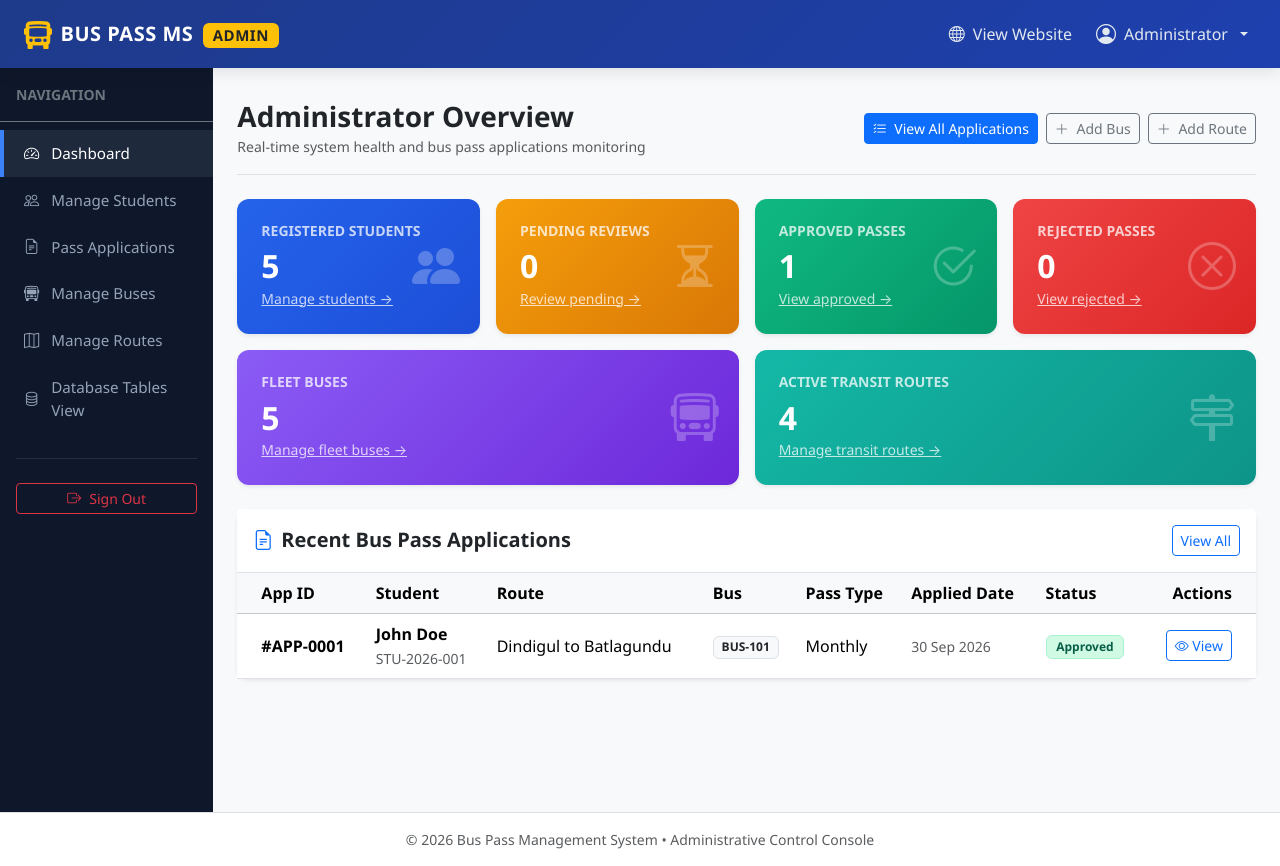
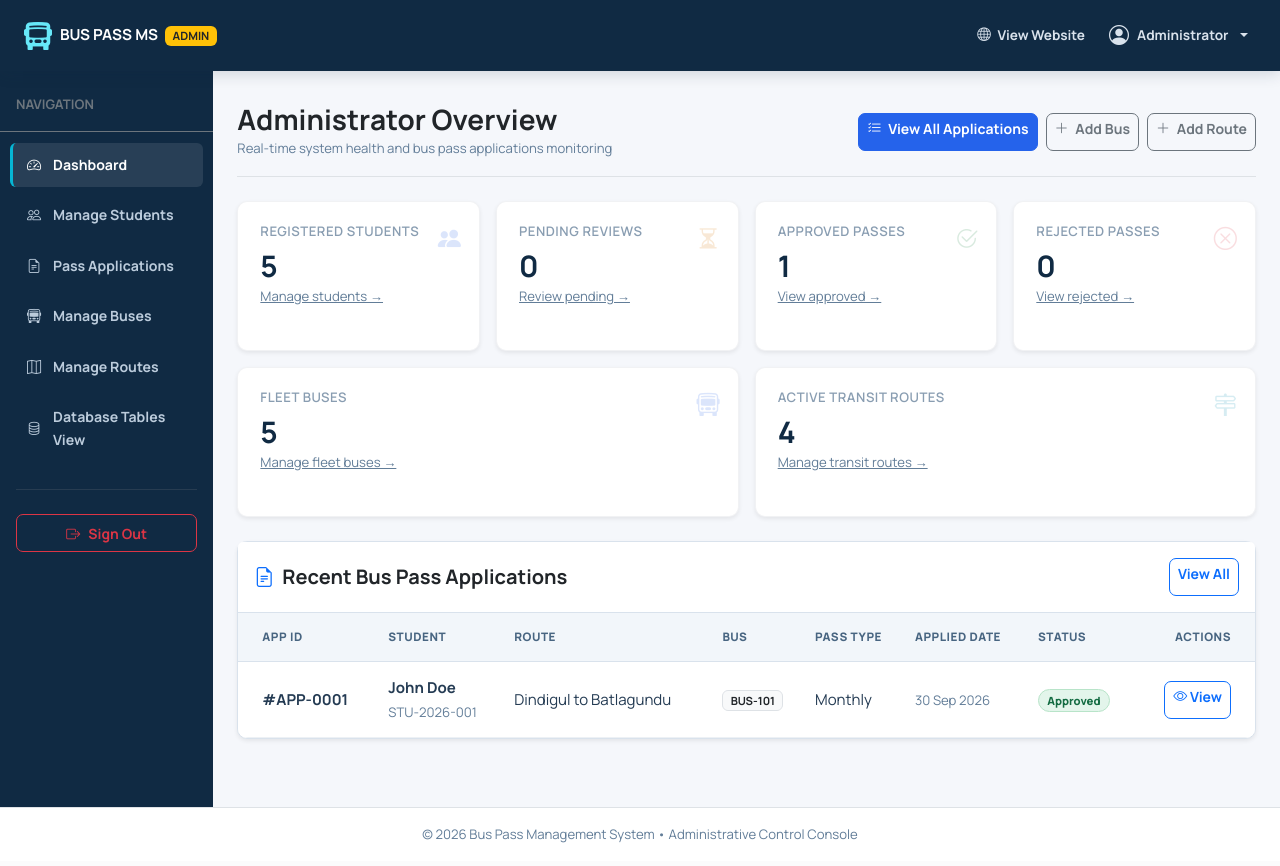
Before and after one commit to Thanga2401/My-first-project, a PHP site: page /admin/dashboard.php in a window 1280 px wide. After the commit the page ends 843 px from the top, so only its background shows below. Run offline with PHP 8.4, Linux system fonts and the light colour scheme; the visitor is signed in with stand-in values (Sample User, id 1); data comes from the database, SQL or seed files in the repository.

Commit message:
final committ

```diff
--- a/admin/includes/header.php
+++ b/admin/includes/header.php
@@ -61,6 +61,11 @@ $page_title = isset($page_title) ? $page_title . " - Admin Panel" : "Admin Panel
 
 <div class="container-fluid">
     <div class="row">
+        <div class="col-12 d-md-none py-2 no-print">
+            <button class="btn btn-outline-primary w-100" type="button" data-bs-toggle="collapse" data-bs-target="#sidebarMenu" aria-controls="sidebarMenu" aria-expanded="false" aria-label="Toggle admin navigation">
+                <i class="bi bi-list me-2"></i>Admin Navigation
+            </button>
+        </div>
         <!-- Sidebar Column -->
         <div class="col-md-3 col-lg-2 px-0 d-md-block collapse admin-sidebar no-print" id="sidebarMenu">
             <?php include_once __DIR__ . '/sidebar.php'; ?>
--- a/css/style.css
+++ b/css/style.css
@@ -1,282 +1,163 @@
-/* =======================================================
-   BUS PASS MANAGEMENT SYSTEM - CUSTOM STYLES
-   ======================================================= */
+@import url('https://fonts.googleapis.com/css2?family=Manrope:wght@400;500;600;700;800&display=swap');
 
 :root {
-    --primary-color: #1e40af;
-    --primary-hover: #1d4ed8;
-    --secondary-color: #0f766e;
-    --accent-color: #f59e0b;
-    --dark-bg: #0f172a;
-    --light-bg: #f8fafc;
-    --card-shadow: 0 10px 25px -5px rgba(0, 0, 0, 0.06), 0 8px 10px -6px rgba(0, 0, 0, 0.04);
-    --card-shadow-hover: 0 20px 25px -5px rgba(0, 0, 0, 0.1), 0 10px 10px -5px rgba(0, 0, 0, 0.04);
+    --primary-color: #102a43;
+    --primary-hover: #183b56;
+    --secondary-color: #2563eb;
+    --accent-color: #06b6d4;
+    --dark-bg: #102a43;
+    --light-bg: #f5f7fb;
+    --surface: #ffffff;
+    --ink: #243b53;
+    --muted: #627d98;
+    --line: #d9e2ec;
+    --card-shadow: 0 8px 24px rgba(16, 42, 67, 0.06);
+    --card-shadow-hover: 0 14px 30px rgba(16, 42, 67, 0.11);
+    --radius: 10px;
 }
 
-body {
-    font-family: 'Segoe UI', system-ui, -apple-system, BlinkMacSystemFont, Roboto, sans-serif;
-    background-color: var(--light-bg);
-    color: #334155;
-    min-height: 100vh;
-    display: flex;
-    flex-direction: column;
+html { scroll-behavior: smooth; }
+body { min-height: 100vh; display: flex; flex-direction: column; background: var(--light-bg); color: var(--ink); font-family: 'Manrope', 'Segoe UI', sans-serif; font-size: 0.94rem; line-height: 1.6; -webkit-font-smoothing: antialiased; }
+main { flex: 1; }
+a { color: var(--secondary-color); }
+a:hover { color: #1749b1; }
+:focus-visible { outline: 3px solid rgba(6, 182, 212, 0.55); outline-offset: 2px; }
+::selection { color: #fff; background: var(--secondary-color); }
+
+.navbar-custom { z-index: 1030; background: var(--primary-color); box-shadow: 0 3px 14px rgba(16, 42, 67, 0.16); }
+.navbar-custom .navbar-brand { color: #fff !important; font-size: 0.95rem; font-weight: 800; }
+.navbar-custom .navbar-brand i { color: #67e8f9 !important; }
+.navbar-custom .nav-link { padding: 0.55rem 0.75rem; border-radius: 7px; color: #d9e2ec !important; font-size: 0.85rem; font-weight: 700; transition: color 160ms ease, background-color 160ms ease; }
+.navbar-custom .nav-link:hover, .navbar-custom .nav-link.active { color: #fff !important; background: rgba(255, 255, 255, 0.12); }
+.navbar-custom .btn-outline-light { border-color: rgba(255, 255, 255, 0.38); }
+
+.hero-section { position: relative; overflow: hidden; padding: clamp(3.75rem, 8vw, 6.5rem) 0; color: #fff; background: var(--primary-color); }
+.hero-section::before { position: absolute; inset: 0 0 0 auto; width: 42%; content: ''; pointer-events: none; background: linear-gradient(135deg, transparent 20%, rgba(6, 182, 212, 0.12)); }
+.hero-section > .container { position: relative; z-index: 1; }
+.hero-section h1 { max-width: 760px; font-size: clamp(2.3rem, 5vw, 4rem); line-height: 1.12; }
+.hero-section .lead { max-width: 650px; font-size: 1.05rem; color: #d9e2ec !important; }
+.hero-section .bg-white { border-radius: var(--radius) !important; box-shadow: 0 22px 50px rgba(3, 18, 34, 0.2) !important; }
+.hero-section .bg-white h4 { color: var(--primary-color); }
+
+.card, .card-custom { border: 1px solid var(--line) !important; border-radius: var(--radius) !important; background-color: var(--surface); box-shadow: var(--card-shadow); }
+.card-custom { transition: box-shadow 180ms ease, border-color 180ms ease; }
+.card-custom:hover { box-shadow: var(--card-shadow-hover); }
+.card-header { border-color: var(--line) !important; }
+.card-header.bg-primary, .card-header.bg-dark { background: var(--primary-color) !important; }
+.rounded-top-3 { border-top-left-radius: var(--radius) !important; border-top-right-radius: var(--radius) !important; }
+
+.stat-card { min-height: 150px; padding: 22px; overflow: hidden; position: relative; border: 1px solid rgba(16, 42, 67, 0.06); border-radius: var(--radius); color: var(--ink); background: #fff; box-shadow: var(--card-shadow); transition: transform 180ms ease, box-shadow 180ms ease; }
+.stat-card:hover { transform: translateY(-2px); box-shadow: var(--card-shadow-hover); }
+.stat-card h6 { position: relative; z-index: 1; color: var(--muted); letter-spacing: 0.04em; }
+.stat-card h2 { position: relative; z-index: 1; color: var(--primary-color); font-size: 1.85rem; }
+.stat-card small, .stat-card small a { position: relative; z-index: 1; color: var(--muted) !important; opacity: 1 !important; }
+.stat-card .stat-icon { position: absolute; top: 18px; right: 18px; color: var(--secondary-color); font-size: 1.45rem; opacity: 0.16; }
+.stat-card-blue, .stat-card-amber, .stat-card-green, .stat-card-red, .stat-card-purple, .stat-card-teal { background: #fff; }
+.stat-card-amber .stat-icon { color: #d97706; }
+.stat-card-green .stat-icon { color: #16803c; }
+.stat-card-red .stat-icon { color: #dc3545; }
+.stat-card-teal .stat-icon { color: #0891b2; }
+
+.badge-pending, .badge-approved, .badge-rejected { padding: 0.42em 0.75em; border: 1px solid transparent; border-radius: 999px; font-weight: 800; }
+.badge-pending { color: #855400; background: #fff4d6; border-color: #f5d88b; }
+.badge-approved { color: #146c43; background: #e3f5eb; border-color: #b8e4c9; }
+.badge-rejected { color: #a52834; background: #fce8e9; border-color: #f3c1c5; }
+
+.btn { min-height: 38px; border-radius: 7px; font-weight: 700; transition: transform 150ms ease, box-shadow 150ms ease, background-color 150ms ease; }
+.btn:hover { transform: translateY(-1px); }
+.btn:active { transform: translateY(0); }
+.btn-primary { border-color: var(--secondary-color); background: var(--secondary-color); }
+.btn-primary:hover, .btn-primary:focus { border-color: #1d4ed8; background: #1d4ed8; }
+.btn-dark { border-color: var(--primary-color); background: var(--primary-color); }
+.btn-dark:hover { border-color: var(--primary-hover); background: var(--primary-hover); }
+.btn-warning { color: #1f2937; }
+
+.form-control, .form-select, .input-group-text { min-height: 44px; border-color: #cbd5e1; border-radius: 7px; color: var(--ink); background-color: #fff; }
+.input-group > .form-control:not(:last-child), .input-group > .form-select:not(:last-child), .input-group > .input-group-text { border-top-right-radius: 0; border-bottom-right-radius: 0; }
+.input-group > .form-control:not(:first-child), .input-group > .form-select:not(:first-child) { border-top-left-radius: 0; border-bottom-left-radius: 0; }
+.input-group > .btn { min-height: 44px; }
+.form-control:focus, .form-select:focus { border-color: var(--accent-color); box-shadow: 0 0 0 0.2rem rgba(6, 182, 212, 0.15); }
+.form-label { color: var(--ink); font-size: 0.87rem; }
+.form-text, .text-muted { color: var(--muted) !important; }
+
+.table-responsive { border-radius: 0 0 var(--radius) var(--radius); }
+.table { --bs-table-color: var(--ink); --bs-table-hover-bg: #f5f9fd; margin-bottom: 0; }
+.table thead th { padding-top: 0.9rem; padding-bottom: 0.9rem; color: #486581; background: #f2f6fa; border-bottom: 1px solid var(--line); font-size: 0.73rem; font-weight: 800; letter-spacing: 0.045em; text-transform: uppercase; white-space: nowrap; }
+.table tbody td { padding-top: 0.85rem; padding-bottom: 0.85rem; border-color: #edf1f5; }
+.table-hover > tbody > tr { transition: background-color 140ms ease; }
+.table td .btn { white-space: nowrap; }
+
+.alert { border-radius: 8px; }
+.footer-custom { margin-top: auto; padding: 22px 0; color: #d9e2ec; background: var(--primary-color); }
+.footer-custom .text-secondary { color: #bcccdc !important; }
+
+.digital-pass-container { width: min(100%, 720px); margin: 24px auto; }
+.digital-pass { position: relative; overflow: hidden; border: 1px solid #b8c9dc; border-radius: 12px; background: #fff; box-shadow: 0 18px 44px rgba(16, 42, 67, 0.14); }
+.pass-header { display: flex; justify-content: space-between; align-items: center; gap: 14px; padding: 18px 24px; color: #fff; background: var(--primary-color); }
+.pass-body { padding: 26px; }
+.pass-watermark { position: absolute; top: 50%; left: 50%; transform: translate(-50%, -50%) rotate(-30deg); color: rgba(37, 99, 235, 0.045); font-size: 5rem; font-weight: 900; pointer-events: none; }
+.pass-table th { width: 35%; padding: 9px 0; color: var(--muted); font-weight: 700; }
+.pass-table td { padding: 9px 0; color: var(--primary-color); font-weight: 700; }
+.pass-footer { display: flex; justify-content: space-between; gap: 12px; padding: 13px 24px; border-top: 1px dashed #bcccdc; color: var(--muted); background: #f5f7fb; font-size: 0.82rem; }
+
+.admin-sidebar { min-height: calc(100vh - 64px); color: #d9e2ec; background: var(--primary-color); }
+.admin-sidebar .position-sticky { top: 78px; }
+.admin-sidebar .nav-link { display: flex; align-items: center; gap: 12px; margin: 3px 10px; padding: 11px 14px; border-left: 3px solid transparent; border-radius: 6px; color: #bcccdc; font-size: 0.88rem; font-weight: 700; transition: color 150ms ease, background-color 150ms ease; }
+.admin-sidebar .nav-link:hover, .admin-sidebar .nav-link.active { border-left-color: #06b6d4; color: #fff; background: rgba(255, 255, 255, 0.1); }
+body:has(.admin-sidebar) { background: var(--light-bg) !important; }
+body:has(.admin-sidebar) > .container-fluid { flex: 1; }
+body:has(.admin-sidebar) > .container-fluid > .row { min-height: calc(100vh - 130px); }
+body:has(.admin-sidebar) > .container-fluid > .row > main { min-width: 0; }
+body:has(.admin-sidebar) > footer { margin-top: auto; }
+
+body.bg-dark { color: var(--ink); background: #eaf0f6 !important; }
+body.bg-dark > .container { position: relative; z-index: 1; }
+body.bg-dark::before { position: fixed; inset: 0 auto 0 0; width: 38%; content: ''; background: var(--primary-color); }
+body.bg-dark .card { overflow: hidden; }
+body.bg-dark .card-header { background: var(--primary-color) !important; }
+body.bg-dark .card-body { padding: 2rem !important; }
+body.bg-dark .btn-dark { color: #fff; }
+
+.dropdown-menu { border: 1px solid var(--line); border-radius: 8px; box-shadow: var(--card-shadow-hover); }
+.dropdown-item { padding: 0.55rem 0.9rem; }
+.nav-pills { border-radius: var(--radius) !important; }
+.nav-pills .nav-link { border-radius: 7px; font-weight: 700; }
+
+@media (max-width: 767.98px) {
+    .hero-section { padding: 3.25rem 0; }
+    .hero-section h1 { font-size: 2.35rem; }
+    .navbar-custom .navbar-collapse { padding: 0.6rem 0 0.8rem; }
+    .navbar-custom .navbar-nav { align-items: stretch !important; }
+    .navbar-custom .nav-link { padding: 0.65rem 0.8rem; }
+    .admin-sidebar { min-height: auto; }
+    .admin-sidebar .position-sticky { position: static !important; padding: 12px 0; }
+    body:has(.admin-sidebar) > .container-fluid > .row > main { padding: 1.1rem !important; }
+    .pass-header { align-items: flex-start; flex-direction: column; }
+    .pass-body { padding: 18px; }
+    .pass-footer { align-items: flex-start; flex-direction: column; padding: 12px 18px; }
+    .table { min-width: 680px; }
+    .table .btn { min-height: 34px; }
 }
 
-main {
-    flex: 1;
+@media (max-width: 575.98px) {
+    .container { padding-right: 18px; padding-left: 18px; }
+    .hero-section h1 { font-size: 2rem; }
+    .hero-section .btn { width: 100%; }
+    .stat-card { min-height: 136px; padding: 18px; }
+    body.bg-dark::before { width: 100%; height: 34%; }
+    body.bg-dark .card-body { padding: 1.35rem !important; }
+    .pass-table th { width: 40%; }
+    .pass-watermark { font-size: 3.4rem; }
 }
 
-/* Modern Navbar */
-.navbar-custom {
-    background: linear-gradient(135deg, #1e3a8a 0%, #1e40af 100%);
-    box-shadow: 0 4px 15px rgba(0, 0, 0, 0.1);
+@media (prefers-reduced-motion: reduce) {
+    *, *::before, *::after { scroll-behavior: auto !important; animation-duration: 0.01ms !important; transition-duration: 0.01ms !important; }
 }
 
-.navbar-custom .navbar-brand {
-    font-weight: 700;
-    letter-spacing: 0.5px;
-    color: #ffffff !important;
+@media print {
+    body { display: block !important; color: #000 !important; background: #fff !important; }
+    header, nav, footer, .no-print, .btn, .alert { display: none !important; }
+    .digital-pass-container { max-width: 100% !important; margin: 0 !important; }
+    .digital-pass { border: 2px solid #000 !important; box-shadow: none !important; page-break-inside: avoid; }
+    .pass-header { color: #fff !important; background: #102a43 !important; -webkit-print-color-adjust: exact; print-color-adjust: exact; }
 }
-
-.navbar-custom .nav-link {
-    color: #e2e8f0 !important;
-    font-weight: 500;
-    padding: 0.6rem 1rem;
-    transition: all 0.2s ease;
-    border-radius: 6px;
-}
-
-.navbar-custom .nav-link:hover,
-.navbar-custom .nav-link.active {
-    color: #ffffff !important;
-    background-color: rgba(255, 255, 255, 0.15);
-}
-
-/* Hero Section */
-.hero-section {
-    background: linear-gradient(135deg, #1e3a8a 0%, #3b82f6 100%);
-    color: white;
-    padding: 80px 0 60px;
-    position: relative;
-    overflow: hidden;
-}
-
-.hero-section::after {
-    content: "";
-    position: absolute;
-    bottom: -50px;
-    right: -50px;
-    width: 300px;
-    height: 300px;
-    background: rgba(255, 255, 255, 0.05);
-    border-radius: 50%;
-}
-
-/* Cards & UI Elements */
-.card-custom {
-    background: #ffffff;
-    border: 1px solid #e2e8f0;
-    border-radius: 12px;
-    box-shadow: var(--card-shadow);
-    transition: transform 0.2s ease, box-shadow 0.2s ease;
-}
-
-.card-custom:hover {
-    box-shadow: var(--card-shadow-hover);
-}
-
-.stat-card {
-    border-radius: 12px;
-    padding: 24px;
-    color: white;
-    position: relative;
-    overflow: hidden;
-}
-
-.stat-card-blue {
-    background: linear-gradient(135deg, #2563eb 0%, #1d4ed8 100%);
-}
-
-.stat-card-amber {
-    background: linear-gradient(135deg, #f59e0b 0%, #d97706 100%);
-}
-
-.stat-card-green {
-    background: linear-gradient(135deg, #10b981 0%, #059669 100%);
-}
-
-.stat-card-red {
-    background: linear-gradient(135deg, #ef4444 0%, #dc2626 100%);
-}
-
-.stat-card-purple {
-    background: linear-gradient(135deg, #8b5cf6 0%, #6d28d9 100%);
-}
-
-.stat-card-teal {
-    background: linear-gradient(135deg, #14b8a6 0%, #0d9488 100%);
-}
-
-.stat-card .stat-icon {
-    position: absolute;
-    right: 20px;
-    top: 50%;
-    transform: translateY(-50%);
-    font-size: 3rem;
-    opacity: 0.25;
-}
-
-/* Custom Badges */
-.badge-pending {
-    background-color: #fef3c7;
-    color: #92400e;
-    border: 1px solid #fde68a;
-    font-weight: 600;
-    padding: 0.4em 0.8em;
-}
-
-.badge-approved {
-    background-color: #d1fae5;
-    color: #065f46;
-    border: 1px solid #a7f3d0;
-    font-weight: 600;
-    padding: 0.4em 0.8em;
-}
-
-.badge-rejected {
-    background-color: #fee2e2;
-    color: #991b1b;
-    border: 1px solid #fecaca;
-    font-weight: 600;
-    padding: 0.4em 0.8em;
-}
-
-/* Digital Bus Pass Card */
-.digital-pass-container {
-    max-width: 650px;
-    margin: 20px auto;
-}
-
-.digital-pass {
-    background: #ffffff;
-    border: 2px solid #2563eb;
-    border-radius: 16px;
-    overflow: hidden;
-    box-shadow: 0 15px 30px rgba(0, 0, 0, 0.12);
-    position: relative;
-}
-
-.pass-header {
-    background: linear-gradient(135deg, #1e40af 0%, #2563eb 100%);
-    color: white;
-    padding: 16px 24px;
-    display: flex;
-    justify-content: space-between;
-    align-items: center;
-}
-
-.pass-body {
-    padding: 24px;
-}
-
-.pass-watermark {
-    position: absolute;
-    top: 50%;
-    left: 50%;
-    transform: translate(-50%, -50%) rotate(-30deg);
-    font-size: 5rem;
-    font-weight: 900;
-    color: rgba(37, 99, 235, 0.05);
-    pointer-events: none;
-    text-transform: uppercase;
-}
-
-.pass-table th {
-    width: 35%;
-    color: #64748b;
-    font-weight: 600;
-    padding: 8px 0;
-}
-
-.pass-table td {
-    color: #0f172a;
-    font-weight: 700;
-    padding: 8px 0;
-}
-
-.pass-footer {
-    background-color: #f1f5f9;
-    border-top: 1px dashed #cbd5e1;
-    padding: 12px 24px;
-    font-size: 0.85rem;
-    color: #64748b;
-}
-
-/* Admin Sidebar */
-.admin-sidebar {
-    background-color: #0f172a;
-    min-height: calc(100vh - 56px);
-    color: #cbd5e1;
-}
-
-.admin-sidebar .nav-link {
-    color: #94a3b8;
-    padding: 12px 20px;
-    font-size: 0.95rem;
-    display: flex;
-    align-items: center;
-    gap: 12px;
-    border-left: 4px solid transparent;
-    transition: all 0.2s ease;
-}
-
-.admin-sidebar .nav-link:hover,
-.admin-sidebar .nav-link.active {
-    background-color: #1e293b;
-    color: #ffffff;
-    border-left-color: #3b82f6;
-}
-
-/* Footer */
-.footer-custom {
-    background-color: #0f172a;
-    color: #94a3b8;
-    padding: 24px 0;
-    margin-top: auto;
-}
-
-/* Print CSS for Bus Pass */
-@media print {
-    body {
-        background-color: #ffffff !important;
-        color: #000000 !important;
-    }
-
-    header,
-    nav,
-    footer,
-    .no-print,
-    .btn,
-    .alert {
-        display: none !important;
-    }
-
-    .digital-pass-container {
-        max-width: 100% !important;
-        margin: 0 !important;
-        box-shadow: none !important;
-    }
-
-    .digital-pass {
-        border: 2px solid #000000 !important;
-        box-shadow: none !important;
-        page-break-inside: avoid;
-    }
-
-    .pass-header {
-        background: #1e40af !important;
-        -webkit-print-color-adjust: exact;
-        print-color-adjust: exact;
-        color: #ffffff !important;
-    }
-}
```
Also changed, not shown: js/script.js (+15 -0 lines).
